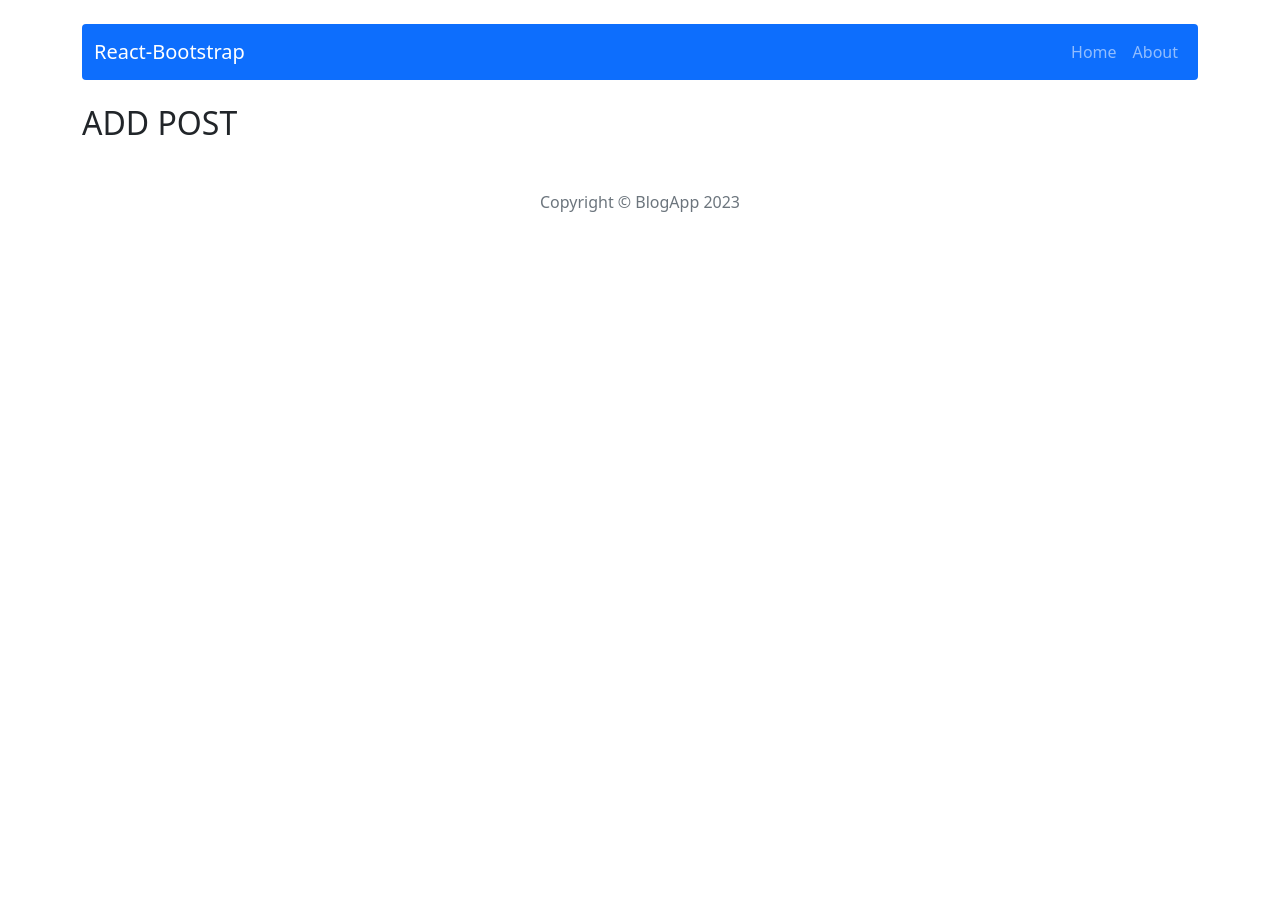
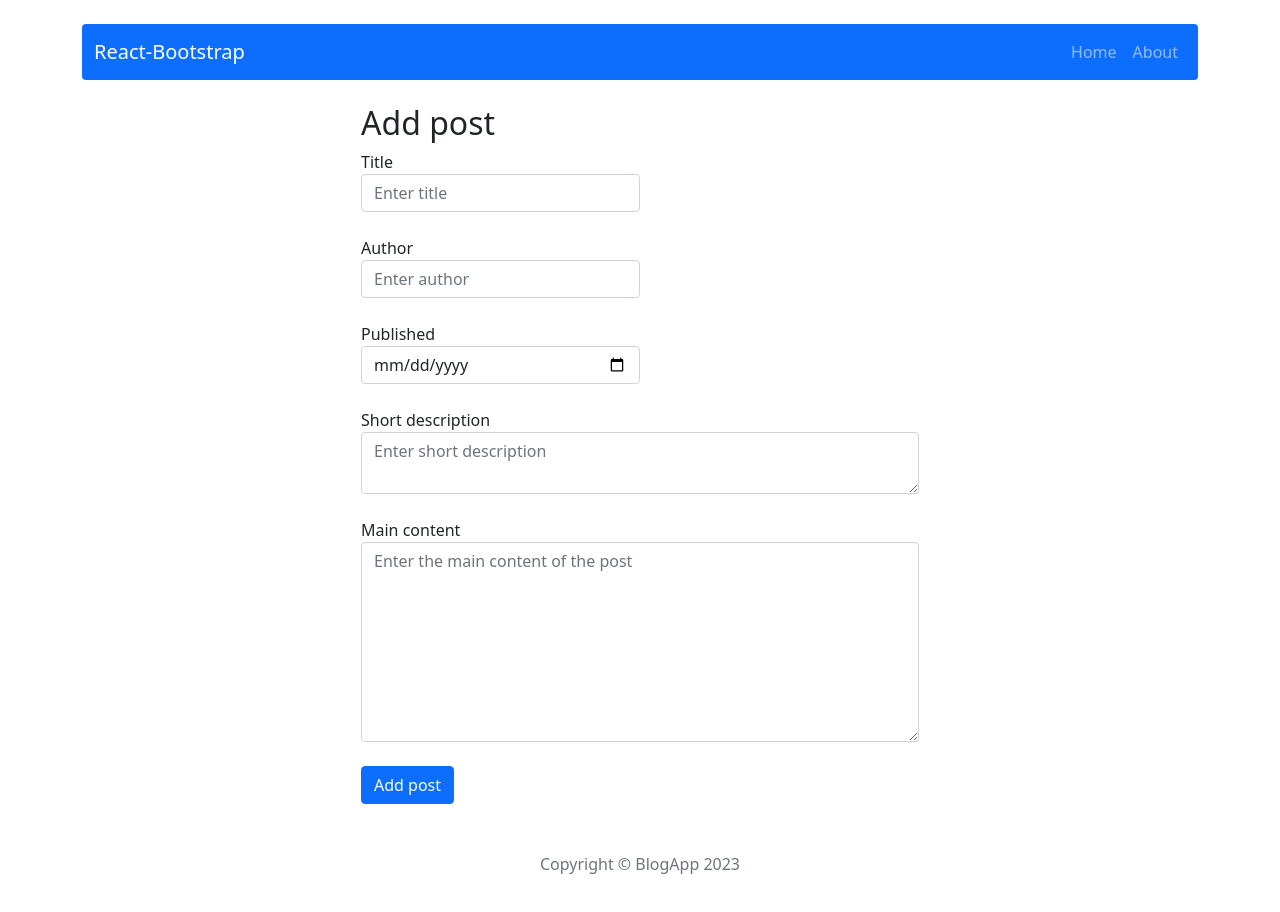
Before and after one commit to ACCeler94/React-Blog, a React (Create React App) app: page /post/add in a window 1280 px wide. Shown: the top 912 px of the page. Before the commit the page ends 800 px from the top, so only its background shows below. Built offline with nearby package versions, Linux system fonts and the light colour scheme.

Commit message:
Add form for adding posts

```diff
--- /dev/null
+++ b/src/components/features/AddPostForm/AddPostForm.js
@@ -0,0 +1,25 @@
+const AddPostForm = () => {
+
+  return (
+    <div className="post_add">
+      <form>
+        <div className="form-group short-inputs col-lg-6">
+          <label for="title"  >Title</label><br />
+          <input type="text" id="title" name="title" placeholder="Enter title" className="form-control" required /><br />
+          <label for="author" >Author</label><br />
+          <input type="name" id="author" name="author" placeholder="Enter author" className="form-control" required /> <br />
+          <label for="published-date" >Published</label><br />
+          <input type="date" id="published-date" name="published-date" placeholder="dd-mm-yyyy" className="form-control" required /><br />
+        </div>
+        <label for="description" >Short description</label><br />
+        <textarea id="description" name="description" placeholder="Enter short description" className="form-control" required ></textarea><br />
+        <label for="content" >Main content</label><br />
+        <textarea id="content" name="content" placeholder="Enter the main content of the post" className="form-control" style={{ height: "200px" }} required></textarea><br />
+        <button type="submit" className="btn btn-primary">Add post</button>
+      </form>
+    </div>
+  )
+}
+
+
+export default AddPostForm;
--- a/src/components/pages/AddPost/AddPost.js
+++ b/src/components/pages/AddPost/AddPost.js
@@ -1,8 +1,11 @@
+import AddPostForm from "../../features/AddPostForm/AddPostForm";
+
 const AddPost = () => {
 
   return (
-    <div>
-      <h2>ADD POST</h2>
+    <div className="mx-auto" style={{ width: '50%' }}>
+      <h2>Add post</h2>
+      <AddPostForm />
     </div>
   )
 }
```
